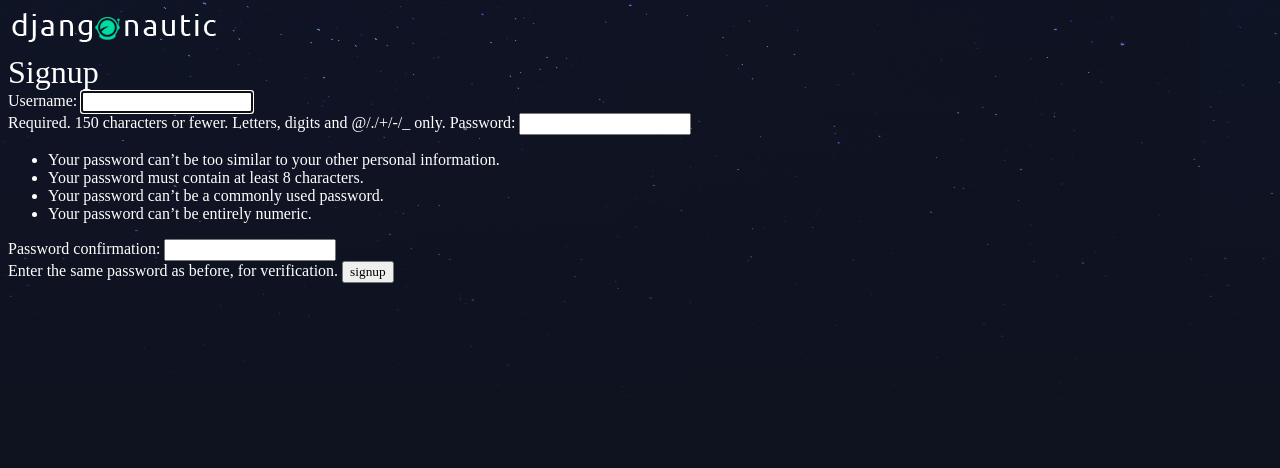
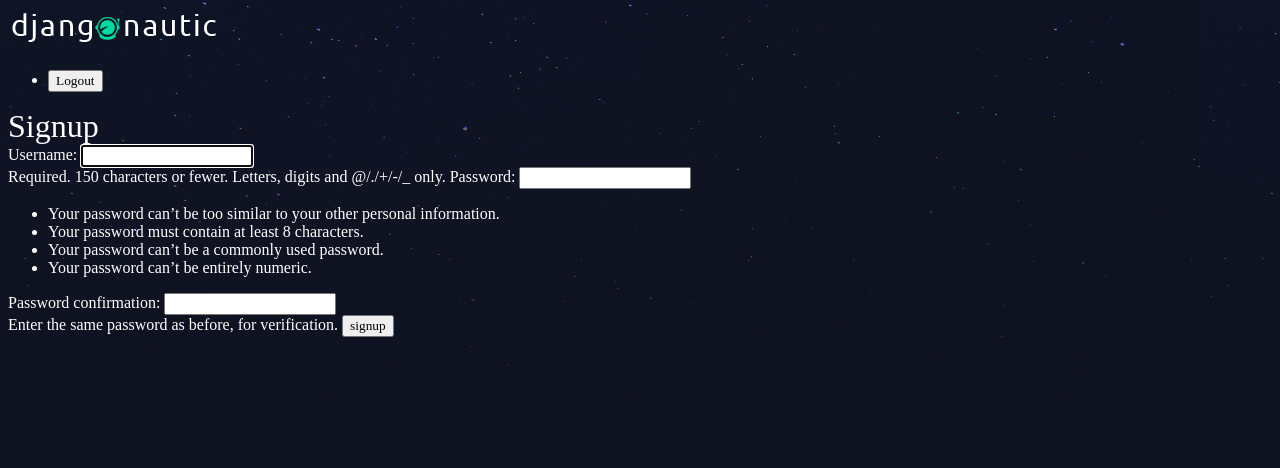
Before and after one commit to Hamisi-Esq/Djangonauitic-Updated, a Django app: page /accounts/signup/ in a window 1280 px wide. Shown: the top 468 px of the page. Run offline with Django 4.2, Linux system fonts and the light colour scheme.

Commit message:
Logging users out

```diff
--- a/accounts/urls.py
+++ b/accounts/urls.py
@@ -6,4 +6,5 @@ app_name = 'accounts'
 urlpatterns = [
     path('signup/', views.signup_view, name='signup'),
     path('login/', views.login_view, name='login'),
+    path('logout/', views.logout_view, name='logout'),
 ]
--- a/accounts/views.py
+++ b/accounts/views.py
@@ -1,6 +1,6 @@
 from django.shortcuts import render, redirect
 from django.contrib.auth.forms import UserCreationForm, AuthenticationForm
-from django.contrib.auth import login
+from django.contrib.auth import login, logout
 
 def signup_view(request):
     if request.method == 'POST':
@@ -26,3 +26,8 @@ def login_view(request):
     else:
         form = AuthenticationForm()
     return render(request, 'accounts/login.html',{'form': form})
+
+def logout_view(request):
+    if request.method == 'POST':
+        logout(request)
+        return redirect('articles:list')
--- a/djangonautic/templates/base_layout.html
+++ b/djangonautic/templates/base_layout.html
@@ -13,6 +13,18 @@
     <body>
         <div class="wrapper">
             <h1><a href="{% url 'articles:list' %}"><img src="{% static 'logo.png' %}" alt=""></a></h1>
+            <nav>
+                <ul>
+                    <li>
+                        <form class="logout-link" action="{% url 'accounts:logout' %}" method="post">
+                            {% csrf_token %}
+                            <button type="submit">
+                                Logout
+                            </button>
+                        </form>
+                    </li>
+                </ul>
+            </nav>
             {% block content %}
             {% endblock %}
         </div>
```
Also changed, not shown: db.sqlite3.
